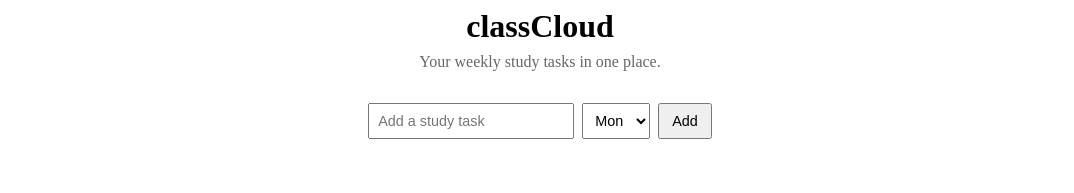
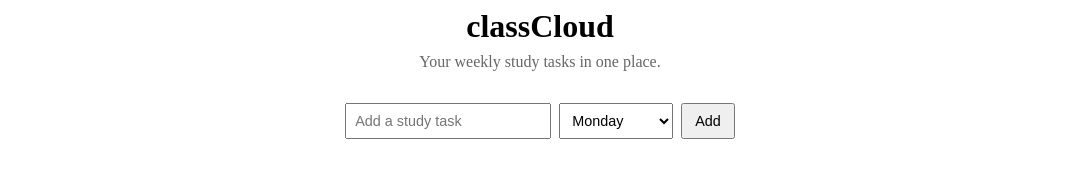
Before and after one commit to green-Lua-Redu/team-green-hackathon, a React (Vite) app in the folder Client/: page / in a window 1280 px wide. Shown: the top 193 px of the page, without its empty margins (100-1174 px from the left). Built offline with nearby package versions, Linux system fonts and the light colour scheme; no server answers.

Commit message:
normalize weekday values between form and board - Standardized weekday values to full names (Monday–Friday) - Fixed mismatch between form input and board filtering logic - Ensures newly added tasks render immediately on the board

```diff
--- a/Client/src/components/AddTaskForm.jsx
+++ b/Client/src/components/AddTaskForm.jsx
@@ -2,23 +2,45 @@ import { useState } from "react";
 
 export default function AddTaskForm({ setTasks }) {
   const [title, setTitle] = useState("");
-  const [day, setDay] = useState("Mon");
+  const [day, setDay] = useState("Monday");
 
-  function handleSubmit(e) {
+  async function handleSubmit(e) {
     e.preventDefault();
 
     if (!title.trim()) return;
 
-    const newTask = {
-      id: Date.now(),
+    const newMaterial = {
       title,
-      day,
+      category: "manual",
+      default_day: day,
     };
 
-    setTasks(prevTasks => [...prevTasks, newTask]);
+    try {
+      const res = await fetch("http://localhost:3001/materials", {
+        method: "POST",
+        headers: {
+          "Content-Type": "application/json",
+        },
+        body: JSON.stringify(newMaterial),
+      });
 
-    setTitle("");
-    setDay("Mon");
+      const saved = await res.json();
+
+      setTasks((prevTasks) => [
+        ...prevTasks,
+        {
+          id: saved.id,
+          title: saved.title,
+          day: saved.default_day || "Monday",
+          link: saved.default_link,
+        },
+      ]);
+
+      setTitle("");
+      setDay("Monday");
+    } catch (error) {
+      console.error("Error saving task:", error);
+    }
   }
 
   return (
@@ -27,18 +49,16 @@ export default function AddTaskForm({ setTasks }) {
         type="text"
         placeholder="Add a study task"
         value={title}
-        onChange={e => setTitle(e.target.value)}
+        onChange={(e) => setTitle(e.target.value)}
+        required
       />
 
-      <select
-        value={day}
-        onChange={e => setDay(e.target.value)}
-      >
-        <option value="Mon">Mon</option>
-        <option value="Tue">Tue</option>
-        <option value="Wed">Wed</option>
-        <option value="Thu">Thu</option>
-        <option value="Fri">Fri</option>
+      <select value={day} onChange={(e) => setDay(e.target.value)}>
+        <option value="Monday">Monday</option>
+        <option value="Tuesday">Tuesday</option>
+        <option value="Wednesday">Wednesday</option>
+        <option value="Thursday">Thursday</option>
+        <option value="Friday">Friday</option>
       </select>
 
       <button type="submit">Add</button>
--- a/Client/src/components/StudyHub.jsx
+++ b/Client/src/components/StudyHub.jsx
@@ -1,26 +1,27 @@
-import { useEffect, useState } from "react";
-import Board from "./Board";
-import AddTaskForm from "./AddTaskForm";
+import { useState, useEffect } from 'react';
+import AddTaskForm from './AddTaskForm';
+import Board from './Board';
 
 export default function StudyHub() {
   const [tasks, setTasks] = useState([]);
   const [loading, setLoading] = useState(true);
 
   useEffect(() => {
-    fetch("http://localhost:3001/materials")
+    fetch('http://localhost:3001/materials')
       .then((res) => res.json())
       .then((data) => {
         const formattedTasks = data.map((m) => ({
           id: m.id,
-          day: "Mon", // default for now
           title: m.title,
+          day: m.default_day || 'Monday',
+          link: m.default_link,
         }));
 
         setTasks(formattedTasks);
         setLoading(false);
       })
       .catch((error) => {
-        console.error("Error fetching materials:", error);
+        console.error('Error fetching materials:', error);
         setLoading(false);
       });
   }, []);
@@ -35,7 +36,7 @@ export default function StudyHub() {
       {loading && <p>Loading tasks...</p>}
 
       <AddTaskForm setTasks={setTasks} />
-      <Board tasks={tasks} setTasks={setTasks} />
+      <Board tasks={tasks} />
     </div>
   );
 }
```
Also changed, not shown: 1 other file (tests, documents, lock files or other folders).
